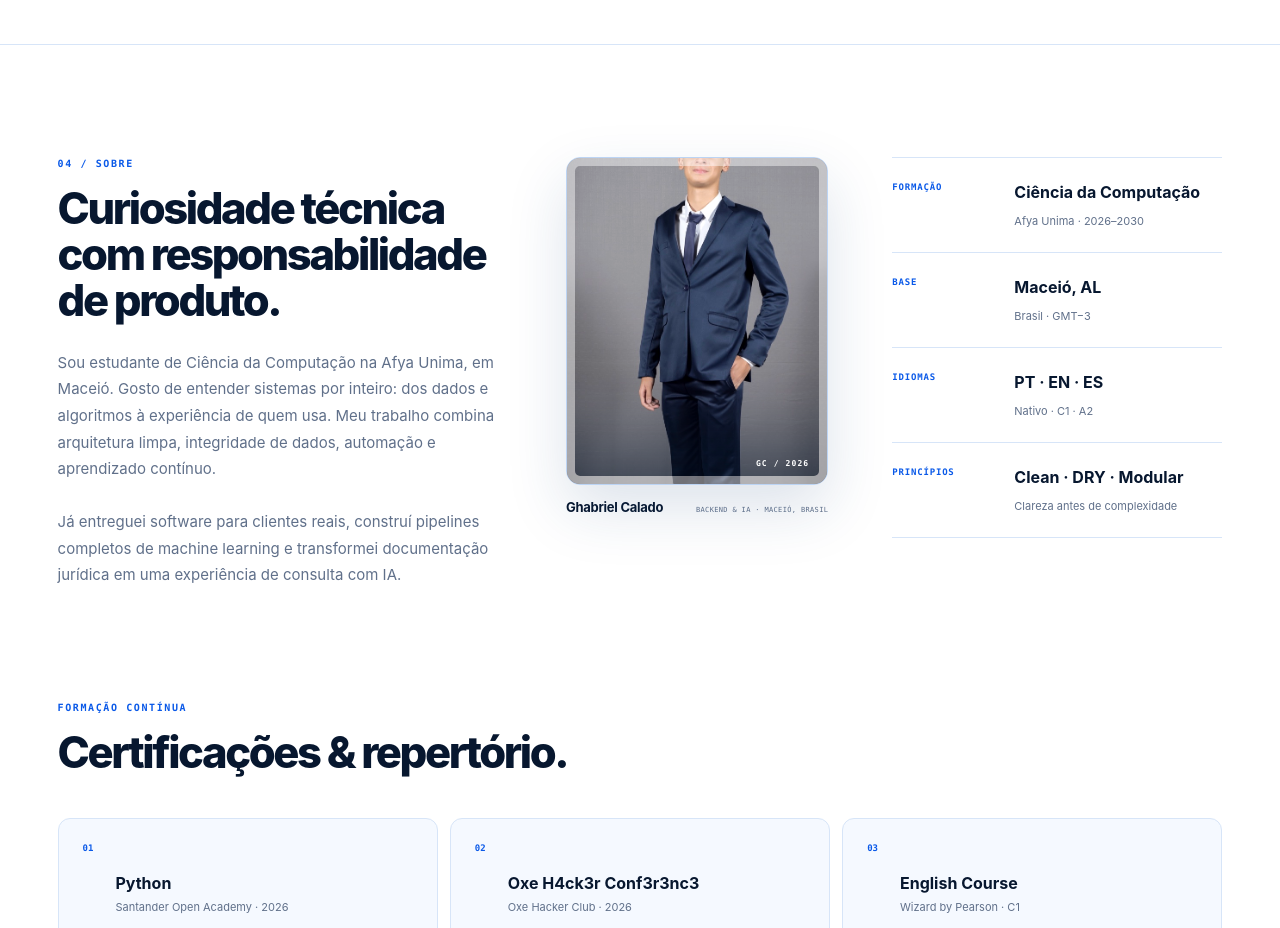
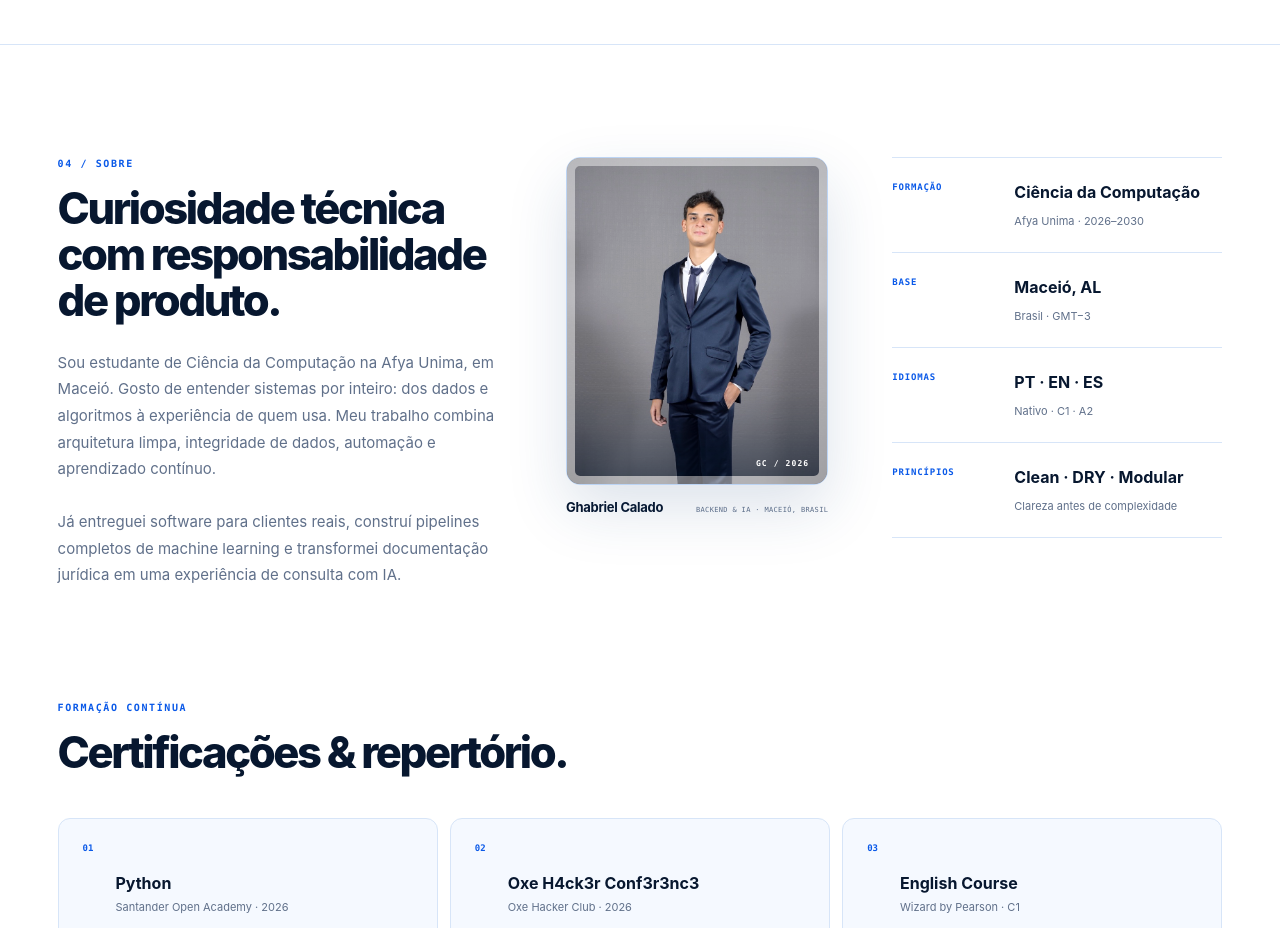
Before and after one commit to ghcalado/ghcalado.github.io, a Next.js app: page / in a window 1280 px wide. Shown: the part 4180-5108 px from the top of the page. Built offline with nearby package versions, Linux system fonts and the light colour scheme.

Commit message:
Corrige enquadramento da foto

```diff
--- a/app/globals.css
+++ b/app/globals.css
@@ -569,7 +569,7 @@ summary {
 .profile-portrait { width: 100%; max-width: 380px; margin: 0; }
 .portrait-frame { position: relative; aspect-ratio: 4 / 5; overflow: hidden; border: 1px solid var(--line-strong); border-radius: 14px; background: var(--mist); box-shadow: 0 24px 60px rgb(30 67 122 / 15%); }
 .portrait-frame::after { position: absolute; inset: 0; border: 8px solid rgb(255 255 255 / 44%); border-radius: 13px; box-shadow: inset 0 -110px 90px -90px rgb(7 23 47 / 60%); content: ""; pointer-events: none; }
-.portrait-frame img { width: 100%; height: 100%; object-fit: cover; transform: scale(1.55); transform-origin: 50% 17%; filter: saturate(0.9) contrast(1.02); }
+.portrait-frame img { width: 100%; height: 100%; object-fit: cover; object-position: 50% 0; transform: scale(1.25); transform-origin: 50% 0; filter: saturate(0.9) contrast(1.02); }
 .portrait-frame > span { position: absolute; right: 18px; bottom: 16px; z-index: 1; color: white; font-family: var(--mono); font-size: 8px; font-weight: 700; letter-spacing: 0.14em; }
 .profile-portrait figcaption { display: flex; align-items: baseline; justify-content: space-between; gap: 16px; padding-top: 14px; }
 .profile-portrait figcaption b { font-size: 13px; letter-spacing: -0.02em; }
```
